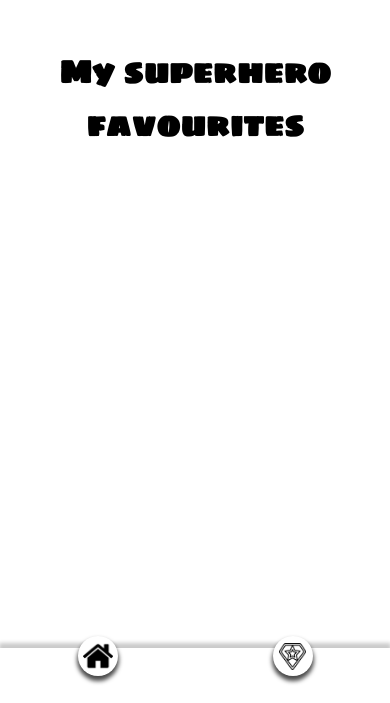
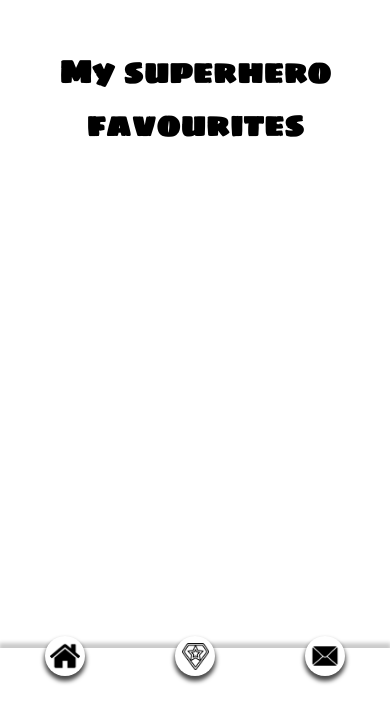
Before and after one commit to WildCodeSchool-2023-09/JS-RMT-React_If-Projet2-CapTeam_America, a React (Vite) app in the folder frontend/: page /favourites in a window 390 px wide. Shown: the part 141-844 px from the top of the page. Built offline with nearby package versions, Linux system fonts and the light colour scheme.

Commit message:
ajout du bouton contact sur la navbar version mobile

```diff
--- a/frontend/src/components/navbarBottom/NavbarBottom.jsx
+++ b/frontend/src/components/navbarBottom/NavbarBottom.jsx
@@ -1,6 +1,7 @@
 import "./NavbarBottom.css";
 import home from "../../assets/home.png";
 import favoris from "../../assets/not-favorite.png";
+import contact from "../../assets/contact.png";
 import ButtonNav from "./ButtonNav";
 
 function NavbarBottom() {
@@ -22,6 +23,14 @@ function NavbarBottom() {
         width={27}
         height={27}
       />
+      <ButtonNav
+        className="contact"
+        linkTo="/contact"
+        src={contact}
+        alt="contact"
+        width={40}
+        height={40}
+      />
     </div>
   );
 }
```
